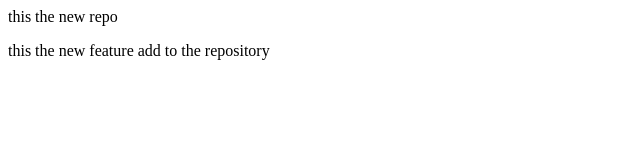
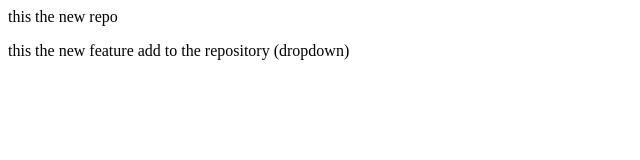
Before and after one commit to kumgaurav0912-debug/local-, a plain HTML site: page index.html in a window 1280 px wide. Shown: the full height of the page, 0-640 px from the left. Drawn offline with Linux system fonts and the light colour scheme.

Commit message:
add dropdown

```diff
--- a/index.html
+++ b/index.html
@@ -1,4 +1,4 @@
 <p>this the new repo</p>
 <p>
-this the new feature add to the repository
+this the new feature add to the repository (dropdown)
 </p>
```
